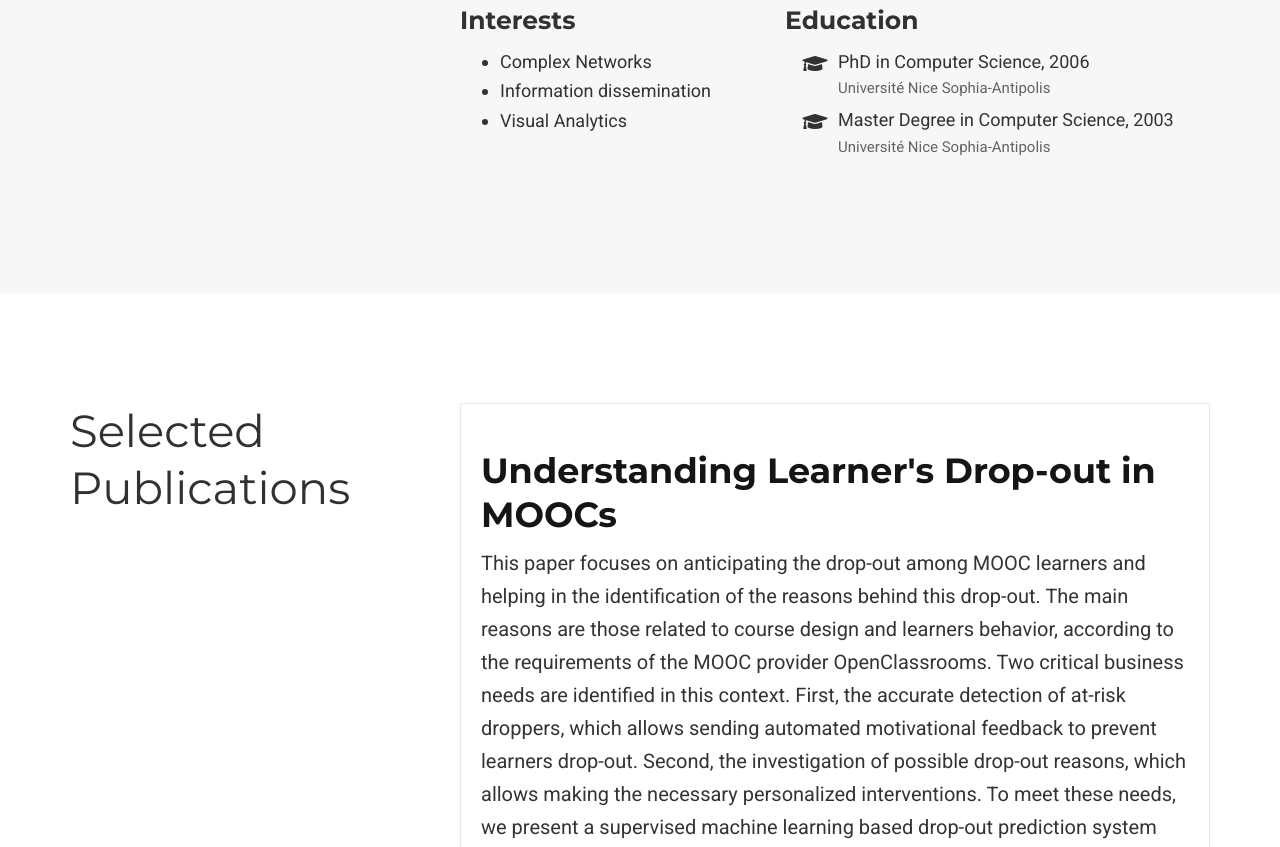
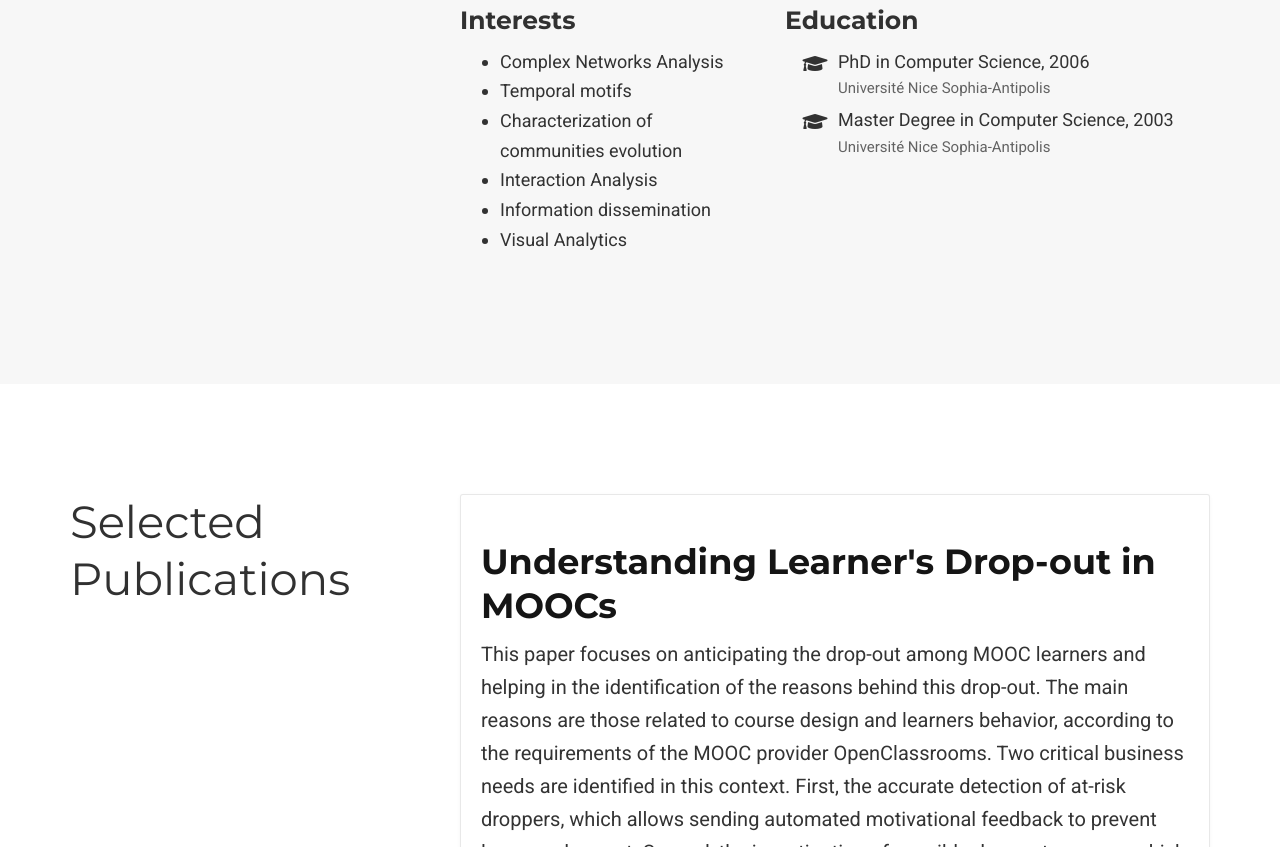
Before and after one commit to laurent-brisson/laurent-brisson.github.io, a plain HTML site: page index.html in a window 1280 px wide. Shown: the part 1226-2073 px from the top of the page. Drawn offline with nearby package versions, Linux system fonts and the light colour scheme; some packages are replaced by stand-ins of ours; some icons are missing.

Commit message:
Build website

```diff
--- a/index.html
+++ b/index.html
@@ -435,7 +435,13 @@ DECIDE Team, Lab-STICC, CNRS, UMR 6285 <br/>
         <h3>Interests</h3>
         <ul class="ul-interests">
 
-          <li>Complex Networks</li>
+          <li>Complex Networks Analysis</li>
+
+          <li>Temporal motifs</li>
+
+          <li>Characterization of communities evolution</li>
+
+          <li>Interaction Analysis</li>
 
           <li>Information dissemination</li>
 
```
